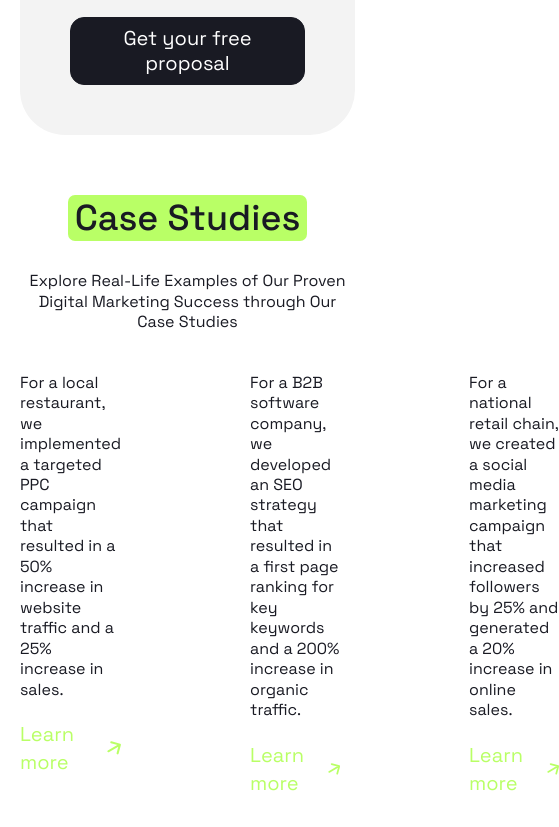
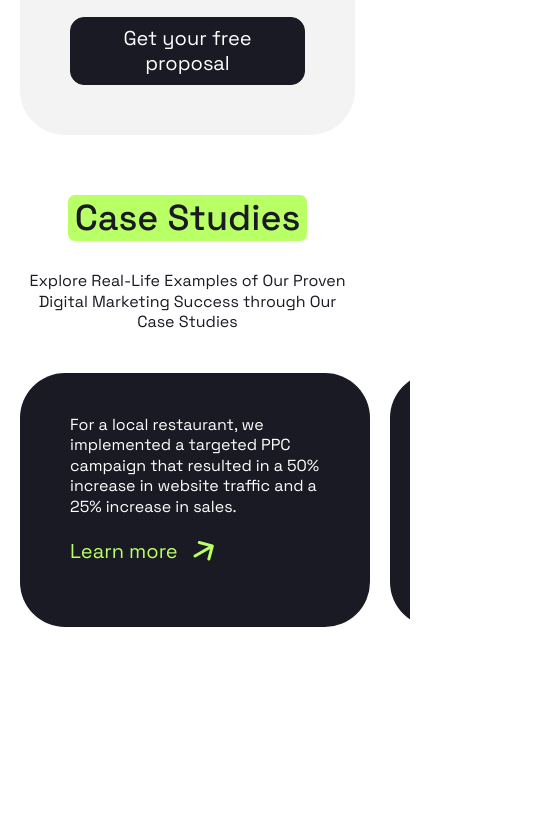
Before and after one commit to serjml/sass-html-positivus, a website: page index.html in a window 390 px wide. Shown: the part 3840-4667 px from the top of the page, 559 px wide, since content can reach past the window. After the commit the page ends 4497 px from the top, so only its background shows below. Drawn offline with Linux system fonts and the light colour scheme.

Commit message:
feat: add studies section adaptive styles

```diff
--- a/styles/blocks/_studies.scss
+++ b/styles/blocks/_studies.scss
@@ -15,6 +15,13 @@
   &__list {
     display: grid;
     grid-template-columns: repeat(3, 1fr);
+
+    @include mobile {
+      // scroll-snap-type: y mandatory;
+      overflow-x: scroll;
+      width: 100vw;
+      column-gap: 20px;
+    }
   }
 
   &__item {
@@ -24,13 +31,28 @@
     flex-direction: column;
     row-gap: 20px;
 
-    &:not(:first-child) {
-      padding-left: var(--studiesItemPaddingX);
+    @include desktop {
+      --studiesItemPaddingX: 32px;
     }
 
-    &:not(:last-child) {
-      padding-right: var(--studiesItemPaddingX);
-      border-right: 1px solid var(--color-light);
+    @include mobile-above {
+      &:not(:first-child) {
+        padding-left: var(--studiesItemPaddingX);
+      }
+
+      &:not(:last-child) {
+        padding-right: var(--studiesItemPaddingX);
+        border-right: 1px solid var(--color-light);
+      }
+    }
+
+    @include mobile {
+      min-width: 350px;
+      padding: 42px 50px;
+      color: var(--color-light);
+      background-color: var(--color-dark);
+      border-radius: var(--border-radius-large);
+      scroll-snap-align: start;
     }
   }
 
```
Also changed, not shown: styles/styles.css, 1 other file.
